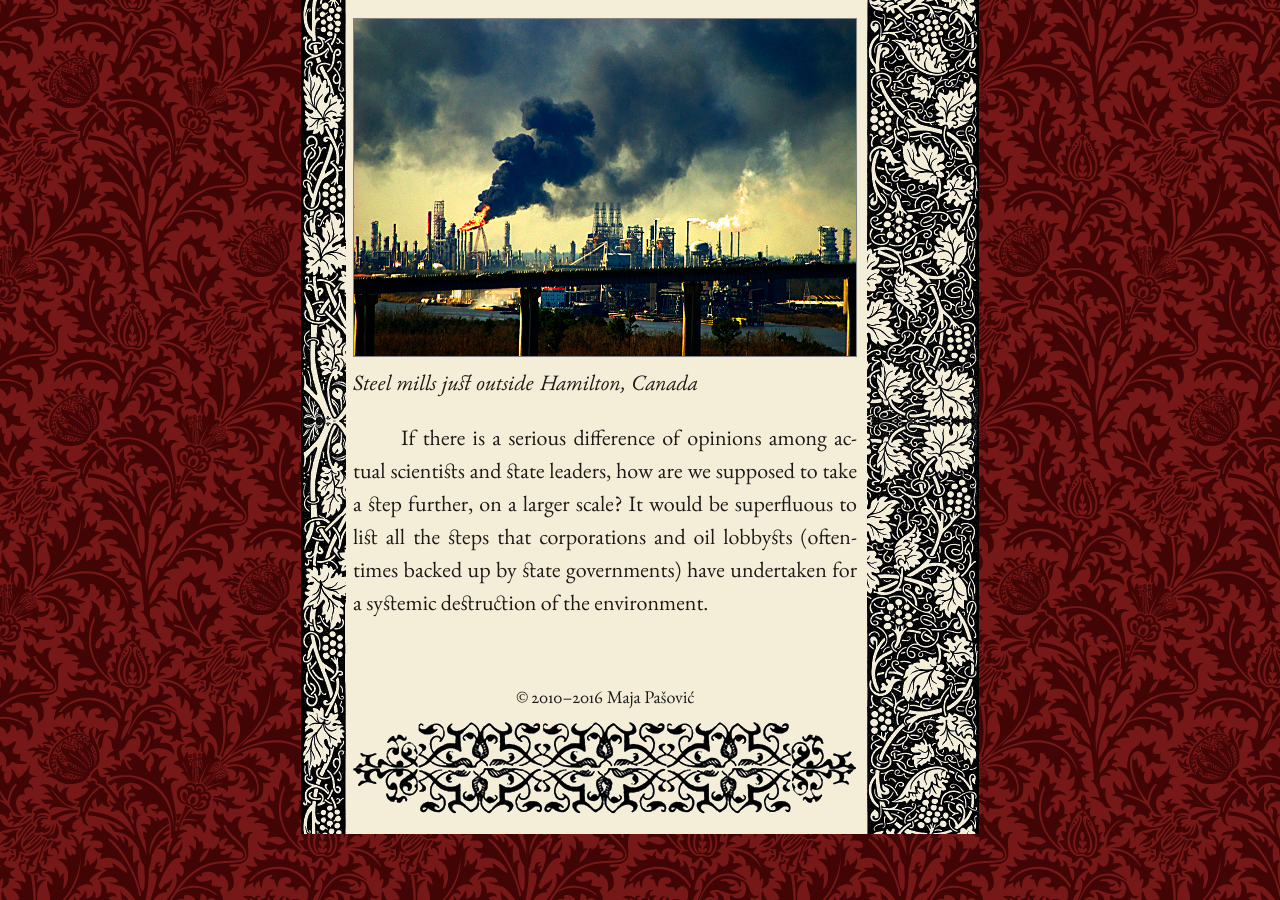
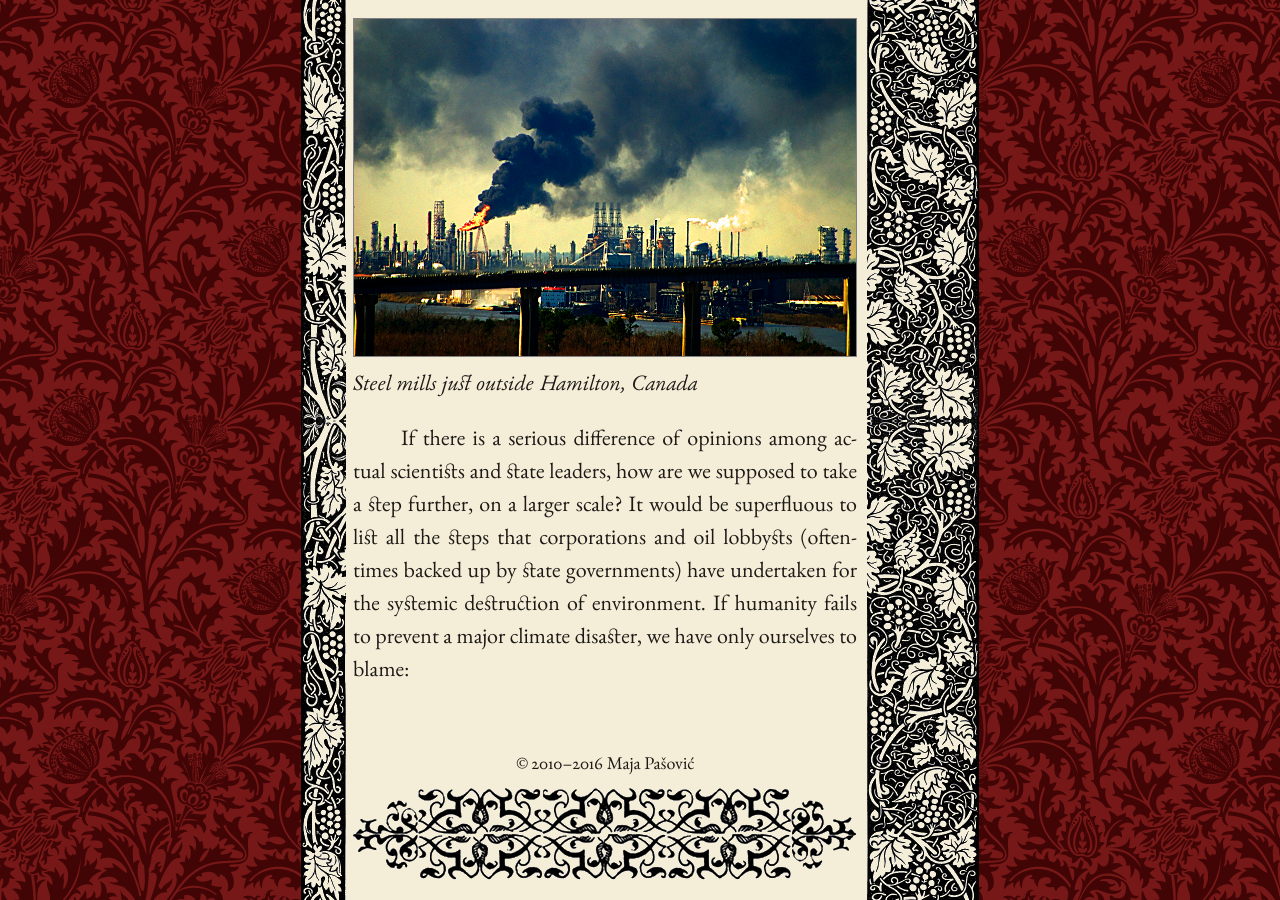
Before and after one commit to mpasovic/majapasovic.org, a Jekyll site: the page built from _posts/2016-08-29--baked-new-world-how-determined-are-we-to-survive-the-climate-crisis.md, in a window 1280 px wide and 900 px high, scrolled down 4514 px. Built offline with Jekyll 4.4.1, drawn with Linux system fonts in a browser that asks for light colours; nearby versions of some CDN libraries.

Commit message:
Updated 2016-08-29--baked-new-world-how-determined-are-we-to-survive-the-climate-crisis.md

```diff
--- a/_posts/2016-08-29--baked-new-world-how-determined-are-we-to-survive-the-climate-crisis.md
+++ b/_posts/2016-08-29--baked-new-world-how-determined-are-we-to-survive-the-climate-crisis.md
@@ -31,4 +31,4 @@ The World Meteorological Organization (WMO) has warned about the quick progress
 ![Hamilton_ON.jpg]({{site.baseurl}}/img/Hamilton_ON.jpg)
      *Steel mills just outside Hamilton, Canada*
 
-If there is a serious difference of opinions among actual scientists and state leaders, how are we supposed to take a step further, on a larger scale? It would be superfluous to list all the steps that corporations and oil lobbysts (oftentimes backed up by state governments) have undertaken for a systemic destruction of the environment.
+If there is a serious difference of opinions among actual scientists and state leaders, how are we supposed to take a step further, on a larger scale? It would be superfluous to list all the steps that corporations and oil lobbysts (oftentimes backed up by state governments) have undertaken for the systemic destruction of environment. If humanity fails to prevent a major climate disaster, we have only ourselves to blame:
```
